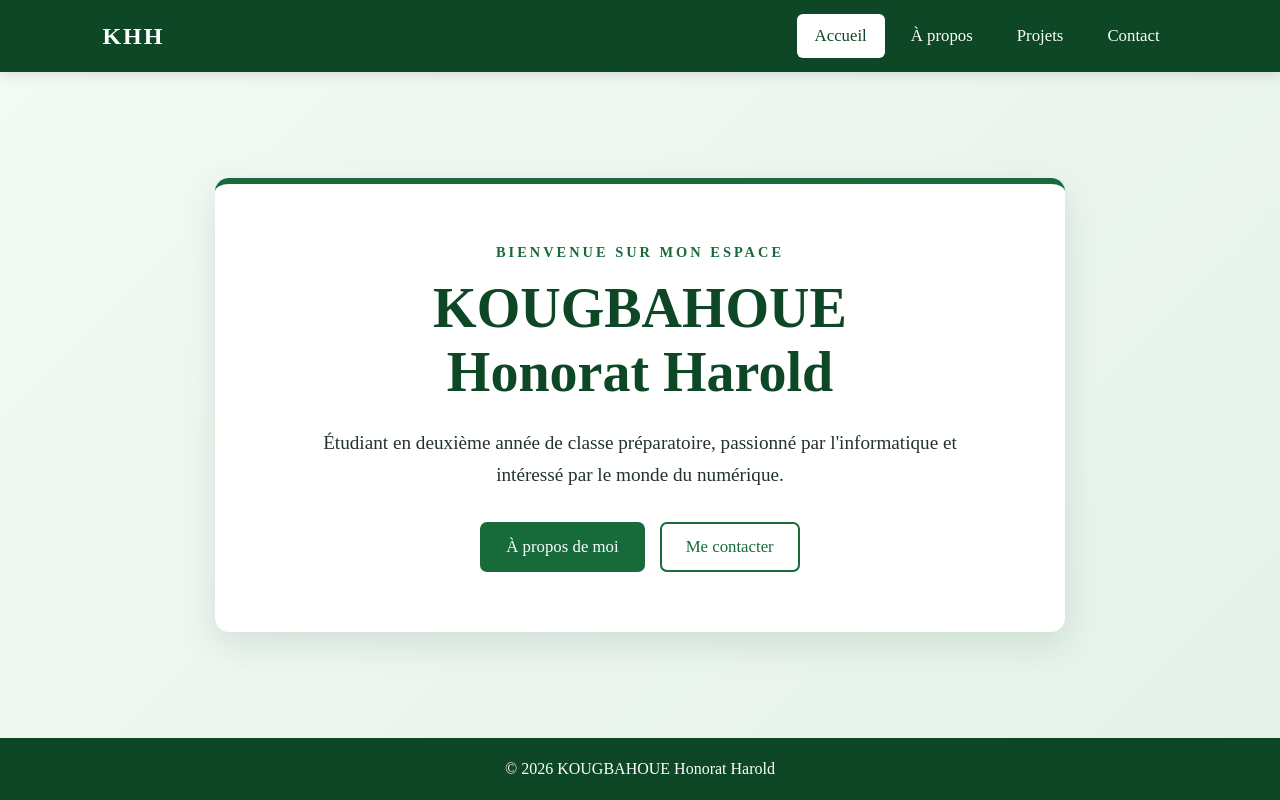
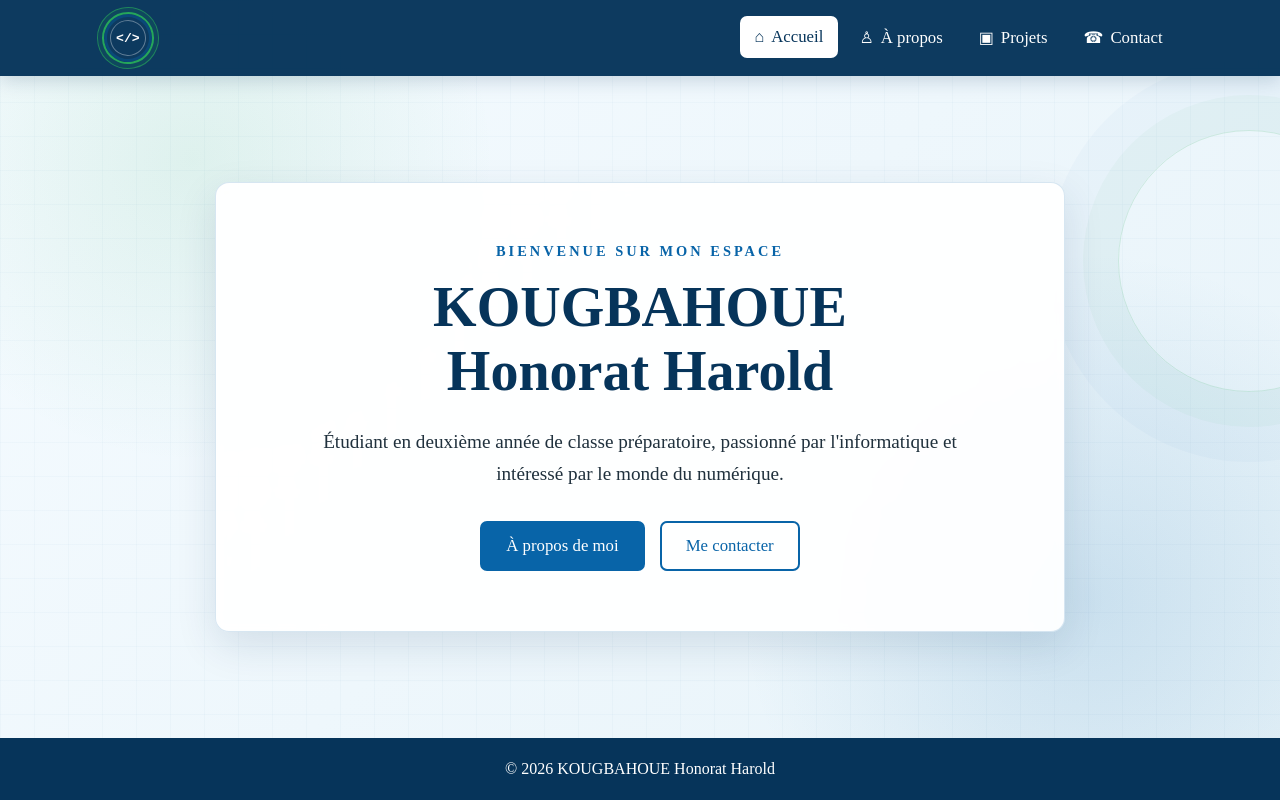
Before and after one commit to honorat-web/Mon_porfolio, a plain HTML site: page index.html in a window 1280 px wide. Drawn offline with Linux system fonts and the light colour scheme.

Commit message:
Amélioration du designe et de quelque fonctionnalité

```diff
--- a/index.html
+++ b/index.html
@@ -1,4 +1,39 @@
-<!DOCTYPE html><html lang="fr"><head><meta charset="UTF-8"><meta name="viewport" content="width=device-width, initial-scale=1.0"><title>KOUGBAHOUE Honorat Harold - Accueil</title><link rel="stylesheet" href="style.css"></head><body>
-<header><nav class="navbar"><a href="index.html" class="logo">KHH</a><div class="nav-links"><a href="index.html" class="active">Accueil</a><a href="a-propos.html">À propos</a><a href="projets.html">Projets</a><a href="tel:+2290192171875">Contact</a></div></nav></header>
-<main class="hero"><section class="card"><p class="welcome">BIENVENUE SUR MON ESPACE</p><h1>KOUGBAHOUE<br>Honorat Harold</h1><p class="description">Étudiant en deuxième année de classe préparatoire, passionné par l'informatique et intéressé par le monde du numérique.</p><div class="actions"><a href="a-propos.html" class="button">À propos de moi</a><a href="tel:+2290192171875" class="button button-outline">Me contacter</a></div></section></main>
-<footer><p>&copy; 2026 KOUGBAHOUE Honorat Harold</p></footer></body></html>
+<!DOCTYPE html>
+<html lang="fr">
+<head>
+    <meta charset="UTF-8">
+    <meta name="viewport" content="width=device-width, initial-scale=1.0">
+    <title>KOUGBAHOUE Honorat Harold - Accueil</title>
+    <link rel="stylesheet" href="style.css">
+</head>
+<body>
+<header>
+    <nav class="navbar">
+        <a href="index.html" class="logo" aria-label="Accueil - KHH"><span class="logo-symbol">&lt;/&gt;</span></a>
+        <div class="nav-links">
+            <a href="index.html" class="active"><span class="nav-icon">⌂</span><span>Accueil</span></a>
+            <a href="a-propos.html"><span class="nav-icon">♙</span><span>À propos</span></a>
+            <a href="projets.html"><span class="nav-icon">▣</span><span>Projets</span></a>
+            <a href="tel:+2290192171875"><span class="nav-icon">☎</span><span>Contact</span></a>
+        </div>
+    </nav>
+</header>
+
+<main class="hero">
+    <section class="card">
+        <p class="welcome">BIENVENUE SUR MON ESPACE</p>
+        <h1>KOUGBAHOUE<br>Honorat Harold</h1>
+        <p class="description">
+            Étudiant en deuxième année de classe préparatoire,
+            passionné par l'informatique et intéressé par le monde du numérique.
+        </p>
+        <div class="actions">
+            <a href="a-propos.html" class="button">À propos de moi</a>
+            <a href="tel:+2290192171875" class="button button-outline">Me contacter</a>
+        </div>
+    </section>
+</main>
+
+<footer><p>&copy; 2026 KOUGBAHOUE Honorat Harold</p></footer>
+</body>
+</html>
--- a/style.css
+++ b/style.css
@@ -1,24 +1,262 @@
-* { box-sizing: border-box; margin: 0; padding: 0; }
-:root { --vert:#176b3a; --vert-fonce:#0d4726; --vert-clair:#e9f5ed; --blanc:#fff; --texte:#24332a; }
-body { min-height:100vh; display:flex; flex-direction:column; font-family:"Times New Roman",Times,serif; background:linear-gradient(135deg,#f4faf6,#e4f1e8); color:var(--texte); }
-.navbar { min-height:72px; display:flex; align-items:center; justify-content:space-between; padding:0 8%; background:var(--vert-fonce); box-shadow:0 3px 12px rgba(0,0,0,.12); }
-.logo { color:var(--blanc); text-decoration:none; font-size:1.5rem; font-weight:bold; letter-spacing:2px; }
-.nav-links { display:flex; gap:8px; }
-.nav-links a { color:var(--blanc); text-decoration:none; padding:12px 18px; border-radius:6px; font-size:1.05rem; transition:.2s; }
-.nav-links a:hover,.nav-links a.active { background:var(--blanc); color:var(--vert-fonce); }
-.hero,.about { flex:1; display:flex; justify-content:center; align-items:center; padding:70px 20px; }
-.card { width:min(850px,100%); padding:60px; text-align:center; background:var(--blanc); border-top:6px solid var(--vert); border-radius:14px; box-shadow:0 12px 35px rgba(13,71,38,.12); }
-.welcome { margin-bottom:15px; color:var(--vert); font-weight:bold; letter-spacing:3px; font-size:.9rem; }
-h1 { margin-bottom:22px; color:var(--vert-fonce); font-size:clamp(2rem,5vw,3.5rem); line-height:1.15; }
-.description { max-width:680px; margin:0 auto 30px; font-size:1.2rem; line-height:1.7; }
-.actions { display:flex; justify-content:center; gap:15px; flex-wrap:wrap; }
-.button { display:inline-block; padding:13px 24px; border:2px solid var(--vert); border-radius:7px; background:var(--vert); color:var(--blanc); text-decoration:none; font-size:1.05rem; transition:.2s; }
-.button:hover { background:var(--vert-fonce); border-color:var(--vert-fonce); transform:translateY(-2px); }
-.button-outline { background:transparent; color:var(--vert); }
-.button-outline:hover { color:var(--blanc); }
-.info { display:grid; grid-template-columns:repeat(2,1fr); gap:20px; margin:35px 0; text-align:left; }
-.info div { padding:22px; background:var(--vert-clair); border-left:4px solid var(--vert); border-radius:6px; }
-.info h2 { margin-bottom:8px; color:var(--vert-fonce); font-size:1.3rem; }
-.info p { line-height:1.5; font-size:1rem; }
-footer { padding:22px; text-align:center; background:var(--vert-fonce); color:var(--blanc); }
-@media (max-width:650px) { .navbar { padding:12px 5%; flex-direction:column; gap:8px; } .nav-links { width:100%; justify-content:center; } .nav-links a { padding:9px 10px; font-size:.95rem; } .card { padding:40px 22px; } .info { grid-template-columns:1fr; } }
+* {
+    box-sizing: border-box;
+    margin: 0;
+    padding: 0;
+}
+
+:root {
+    --bleu: #0864a8;
+    --bleu-fonce: #06345a;
+    --bleu-clair: #eaf5fc;
+    --vert: #25a65a;
+    --blanc: #ffffff;
+    --texte: #20313d;
+    --bordure: rgba(8, 100, 168, 0.16);
+}
+
+html { scroll-behavior: smooth; }
+
+body {
+    min-height: 100vh;
+    display: flex;
+    flex-direction: column;
+    position: relative;
+    overflow-x: hidden;
+    font-family: "Times New Roman", Times, serif;
+    color: var(--texte);
+    background:
+        radial-gradient(circle at 15% 20%, rgba(37,166,90,.10), transparent 24%),
+        radial-gradient(circle at 85% 75%, rgba(8,100,168,.14), transparent 28%),
+        linear-gradient(135deg, #f5fbff, #e7f3f9);
+}
+
+/* Grille technique discrète */
+body::before {
+    content: "";
+    position: fixed;
+    inset: 0;
+    z-index: -1;
+    pointer-events: none;
+    opacity: .55;
+    background-image:
+        linear-gradient(rgba(8,100,168,.045) 1px, transparent 1px),
+        linear-gradient(90deg, rgba(8,100,168,.045) 1px, transparent 1px);
+    background-size: 34px 34px;
+}
+
+body::after {
+    content: "";
+    position: fixed;
+    width: 260px;
+    height: 260px;
+    right: -100px;
+    top: 130px;
+    z-index: -1;
+    border: 1px solid rgba(37,166,90,.16);
+    border-radius: 50%;
+    box-shadow: 0 0 0 35px rgba(37,166,90,.035), 0 0 0 70px rgba(8,100,168,.025);
+    pointer-events: none;
+}
+
+.navbar {
+    width: 100%;
+    min-height: 76px;
+    display: flex;
+    align-items: center;
+    justify-content: space-between;
+    padding: 10px 8%;
+    background: rgba(6,52,90,.97);
+    box-shadow: 0 4px 18px rgba(6,52,90,.18);
+}
+
+.logo {
+    width: 52px;
+    height: 52px;
+    display: flex;
+    align-items: center;
+    justify-content: center;
+    position: relative;
+    color: var(--blanc);
+    text-decoration: none;
+    border: 2px solid var(--vert);
+    border-radius: 50%;
+    transform: rotate(-12deg);
+    box-shadow: 0 0 0 4px rgba(37,166,90,.12), inset 0 0 0 3px rgba(8,100,168,.35);
+}
+
+.logo::before,
+.logo::after {
+    content: "";
+    position: absolute;
+    border: 1px solid rgba(37,166,90,.7);
+    border-radius: 50%;
+}
+
+.logo::before { inset: -7px; }
+.logo::after { inset: 6px; border-color: rgba(255,255,255,.35); }
+
+.logo-symbol {
+    position: relative;
+    z-index: 2;
+    transform: rotate(12deg);
+    font-family: "Courier New", monospace;
+    font-size: .82rem;
+    font-weight: bold;
+}
+
+.nav-links {
+    display: flex;
+    align-items: center;
+    gap: 6px;
+}
+
+.nav-links a {
+    display: flex;
+    align-items: center;
+    gap: 7px;
+    color: var(--blanc);
+    text-decoration: none;
+    padding: 11px 15px;
+    border-radius: 7px;
+    font-size: 1.05rem;
+    transition: background .2s, color .2s, transform .2s;
+}
+
+.nav-links a:hover,
+.nav-links a.active {
+    background: var(--blanc);
+    color: var(--bleu-fonce);
+    transform: translateY(-1px);
+}
+
+.nav-icon {
+    font-family: Arial, sans-serif;
+    font-size: 1rem;
+    line-height: 1;
+}
+
+.hero, .about {
+    width: 100%;
+    flex: 1;
+    display: flex;
+    justify-content: center;
+    align-items: center;
+    padding: 70px 20px;
+}
+
+.card {
+    width: min(850px, 100%);
+    padding: 60px;
+    text-align: center;
+    background: rgba(255,255,255,.94);
+    border: 1px solid var(--bordure);
+    border-radius: 14px;
+    box-shadow: 0 14px 40px rgba(6,52,90,.12);
+    backdrop-filter: blur(5px);
+}
+
+.welcome {
+    margin-bottom: 15px;
+    color: var(--bleu);
+    font-weight: bold;
+    letter-spacing: 3px;
+    font-size: .9rem;
+}
+
+h1 {
+    margin-bottom: 22px;
+    color: var(--bleu-fonce);
+    font-size: clamp(2rem, 5vw, 3.5rem);
+    line-height: 1.15;
+}
+
+.description {
+    max-width: 680px;
+    margin: 0 auto 30px;
+    font-size: 1.2rem;
+    line-height: 1.7;
+}
+
+.actions {
+    display: flex;
+    justify-content: center;
+    gap: 15px;
+    flex-wrap: wrap;
+}
+
+.button {
+    display: inline-block;
+    padding: 13px 24px;
+    border: 2px solid var(--bleu);
+    border-radius: 7px;
+    background: var(--bleu);
+    color: var(--blanc);
+    text-decoration: none;
+    font-size: 1.05rem;
+    transition: .2s;
+}
+
+.button:hover {
+    background: var(--bleu-fonce);
+    border-color: var(--bleu-fonce);
+    transform: translateY(-2px);
+}
+
+.button-outline {
+    background: transparent;
+    color: var(--bleu);
+}
+
+.button-outline:hover { color: var(--blanc); }
+
+.info {
+    display: grid;
+    grid-template-columns: repeat(2, 1fr);
+    gap: 20px;
+    margin: 35px 0;
+    text-align: left;
+}
+
+.info div {
+    padding: 22px;
+    background: var(--bleu-clair);
+    border-left: 4px solid var(--vert);
+    border-radius: 6px;
+}
+
+.info h2 {
+    margin-bottom: 8px;
+    color: var(--bleu-fonce);
+    font-size: 1.3rem;
+}
+
+.info p { line-height: 1.5; font-size: 1rem; }
+
+footer {
+    padding: 22px;
+    text-align: center;
+    background: var(--bleu-fonce);
+    color: var(--blanc);
+}
+
+@media (max-width: 650px) {
+    .navbar {
+        padding: 12px 5%;
+        flex-direction: column;
+        gap: 10px;
+    }
+
+    .nav-links {
+        width: 100%;
+        justify-content: center;
+        flex-wrap: wrap;
+    }
+
+    .nav-links a {
+        padding: 9px 10px;
+        font-size: .95rem;
+    }
+
+    .card { padding: 40px 22px; }
+    .info { grid-template-columns: 1fr; }
+}
```
Also changed, not shown: a-propos.html (+42 -4 lines), projets.html (+35 -4 lines), 1 other file.
